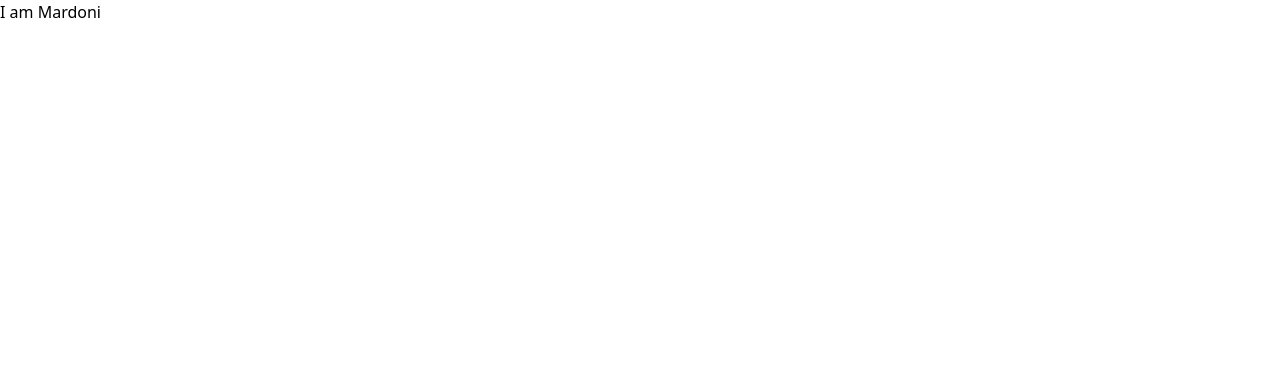
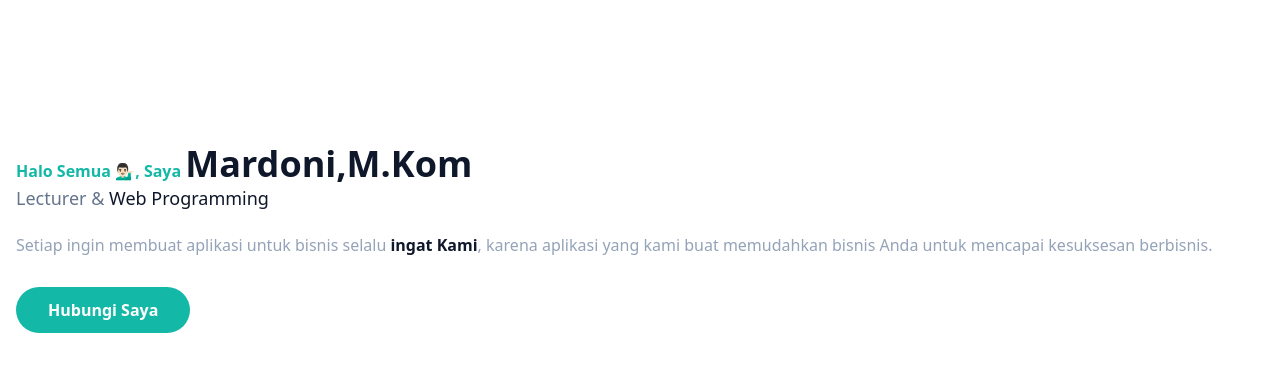
Before and after one commit to mardonie/mardonie.github.io, a website: page index.html in a window 1280 px wide. Drawn offline with Linux system fonts and the light colour scheme.

Commit message:
Tampilan Beranda Update

```diff
--- a/index.html
+++ b/index.html
@@ -8,6 +8,20 @@
     <link rel="stylesheet" href="dist/output.css">
 </head>
 <body>
-    <h2>I am Mardoni </h2>
+    <!-- Hero Section Start -->
+    <section id="home" class="pt-36">
+        <div class="container">
+            <div class="flex flex-wrap">
+                <div class="w-full self-center px-4">
+                    <h1 class="text-base font-semibold text-primary">Halo Semua 💁🏻‍♂️, Saya <span class="bold font-bold text-dark text-4xl">Mardoni,M.Kom</span></h1>
+                    <h2 class="font-medium text-slate-500 text-lg
+                    mb-5">Lecturer & <span class="text-dark">Web Programming</span></h2>
+                    <p class="font-medium text-slate-400 mb-10 leading-relaxed">Setiap ingin membuat aplikasi untuk bisnis selalu <span class="text-dark font-bold"> ingat Kami</span>, karena aplikasi yang kami buat memudahkan bisnis Anda untuk mencapai kesuksesan berbisnis.</p>
+                    <a href="#" class="text-base font-semibold text-white bg-primary py-3 px-8 rounded-full hover:shadow-lg hover:opacity-75">Hubungi Saya</a>
+                </div>
+            </div>
+        </div>
+    </section>
+    <!-- Hero Section End -->
 </body>
 </html>
--- a/tailwind.config.js
+++ b/tailwind.config.js
@@ -2,7 +2,12 @@
 module.exports = {
   content: ["index.html"],
   theme: {
-    extend: {},
+    extend: {
+      colors: {
+        primary: "#14b8a6",
+        dark: "#0f172a",
+      },
+    },
   },
   plugins: [],
 };
```
Also changed, not shown: dist/output.css.
